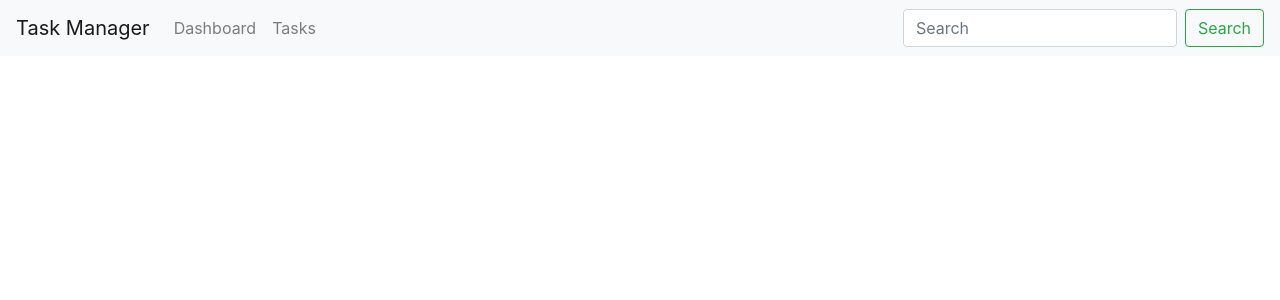
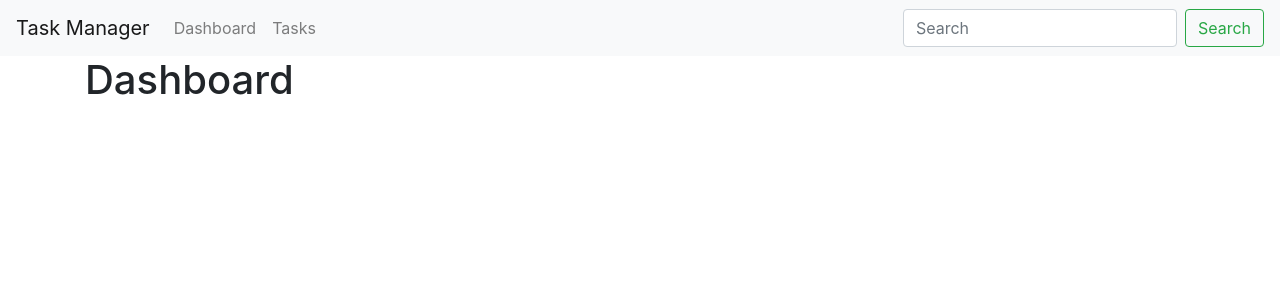
Before and after one commit to robertclopes/projeto-base-task-manager-angular, an Angular app: page /dashboard in a window 1280 px wide. Before the commit this address led to /. Shown: the top 300 px of the page. Built offline with nearby package versions, Linux system fonts and the light colour scheme.

Commit message:
adding dashboardcomponent

```diff
--- /dev/null
+++ b/src/app/dashboard/dashboard.component.html
@@ -0,0 +1 @@
+<h1>Dashboard</h1>
--- a/src/app/navbar/navbar.component.html
+++ b/src/app/navbar/navbar.component.html
@@ -1,5 +1,5 @@
 <nav class="navbar navbar-expand-lg navbar-light bg-light">
-    <a class="navbar-brand" href="#">Task Manager</a>
+    <a class="navbar-brand" [routerLink]="['/']" routerLinkActive="router-link-active" >Task Manager</a>
     <button class="navbar-toggler" type="button" data-toggle="collapse" data-target="#navbarSupportedContent" aria-controls="navbarSupportedContent" aria-expanded="false" aria-label="Toggle navigation">
       <span class="navbar-toggler-icon"></span>
     </button>
@@ -7,7 +7,7 @@
     <div class="collapse navbar-collapse" id="navbarSupportedContent">
       <ul class="navbar-nav mr-auto">
         <li class="nav-item">
-          <a class="nav-link" href="#">Dashboard<span class="sr-only">(current)</span></a>
+          <a class="nav-link" [routerLink]="['/dashboard']" routerLinkActive="router-link-active" >Dashboard<span class="sr-only">(current)</span></a>
         </li>
         <li class="nav-item">
           <a class="nav-link" [routerLink]="'/tasks'" routerLinkActive="router-link-active" >Tasks</a>
```
Also changed, not shown: src/app/app.module.ts (+11 -0 lines), src/app/dashboard/dashboard.component.ts (added, +10 -0 lines).
